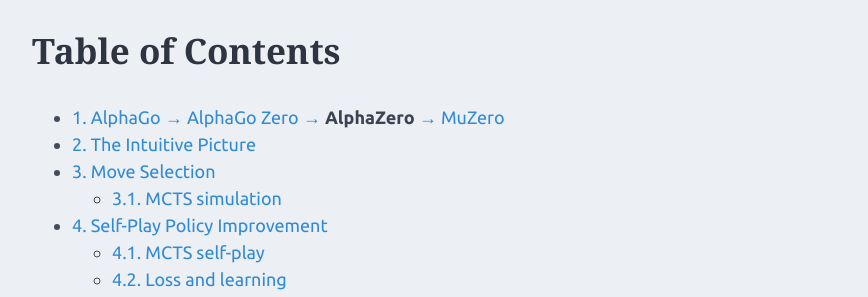
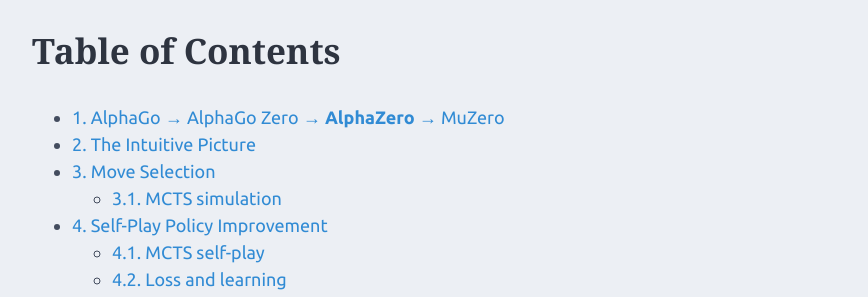
Before and after one commit to ajpkim/ajpkim.github.io, a Jekyll site: the page built from _projects/2020-09-11-alphaconnect.html, in a window 1280 px wide. Shown: the part 1245-1542 px from the top of the page, without its empty margins (203-1071 px from the left). Built offline with Jekyll 4.4.1, drawn with Linux system fonts in a browser that asks for light colours.

Commit message:
fixed code block colors

```diff
--- a/_sass/base.scss
+++ b/_sass/base.scss
@@ -63,6 +63,10 @@
 a {
     font-weight: 400;
     text-decoration: underline $color-link 2px;
+
+    b, strong {
+	color: $color-link;
+    }
 }
 
 
--- a/_sass/code.scss
+++ b/_sass/code.scss
@@ -1,11 +1,11 @@
 // Base generated via default org-html export
 pre {
     // border: 2px solid $color-nord-3;
+    color: $color-nord-6;
     padding: 1rem;
     font-family: $font-mono;
     overflow: auto;
 }
-
 pre.src {
     font-size: 1.6rem;
     line-height: 2.5rem;
@@ -15,7 +15,6 @@
     background-color: $color-src-bg;
     margin: 2.5rem 0;
 }
-
 pre.src:before {
     color: #000;
     display: none;
@@ -26,7 +25,6 @@
     padding: 3px;
     border: 1px solid black;
 }
-
 pre.src:hover:before { display: inline;}
 /* Languages per Org manual */
 pre.src-asymptote:before { content: 'Asymptote'; }
--- a/_sass/vars.scss
+++ b/_sass/vars.scss
@@ -44,7 +44,7 @@
 $color-link: $color-royal-blue;
 $color-strong: $color-nord-1;
 $color-code: $color-navy;
-$color-src-bg: $color-nord-5;
+$color-src-bg: $color-nord-1;
 $color-toc-btn: $color-navy;
 $color-floating-toc-ul-border: $color-nord-5;
 $color-post-metadata-p: $color-nord-3;
```
